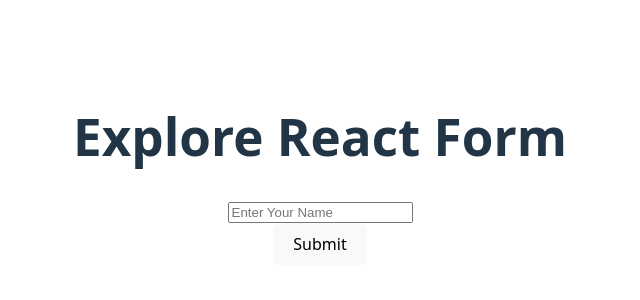
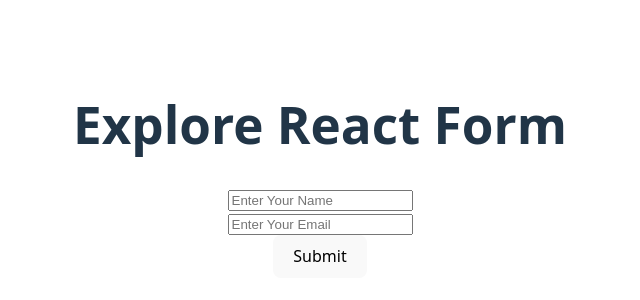
Before and after one commit to webdiv-rakib/Explore-React-Form, a React (Vite) app: page / in a window 1280 px wide. Shown: the part 230-530 px from the top of the page, without its empty margins (320-960 px from the left). Built offline with nearby package versions, Linux system fonts and the light colour scheme.

Commit message:
Access form data using onSubmit and e target

```diff
--- a/src/__get_form_data.js
+++ b/src/__get_form_data.js
@@ -0,0 +1,4 @@
+/**
+ * To get input data
+ * 1. e.target.[name of the input field].value
+ */
--- a/src/components/SimpleForm/SimpleForm.jsx
+++ b/src/components/SimpleForm/SimpleForm.jsx
@@ -3,12 +3,15 @@
 const SimpleForm = () => {
     const handleSubmit = (e) => {
         e.preventDefault();
-        console.log(e.target.name.value)
+        console.log(e.target.name.value);
+        console.log(e.target.email.value);
     }
     return (
         <div>
             <form onSubmit={handleSubmit}>
                 <input type="text" name="name" id="" placeholder='Enter Your Name' />
+                <br />
+                <input type="email" name="email" id="" placeholder='Enter Your Email' />
                 <br />
                 <button type="submit" value="Submit">Submit</button>
             </form>
```
